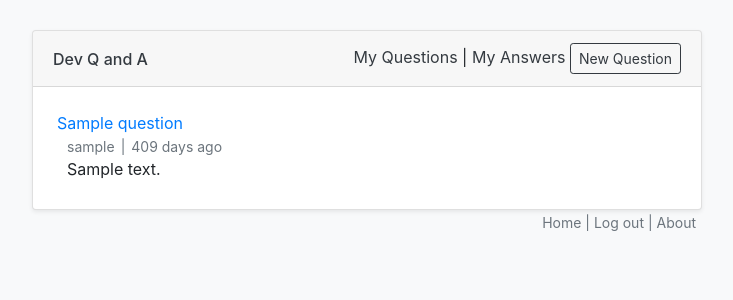
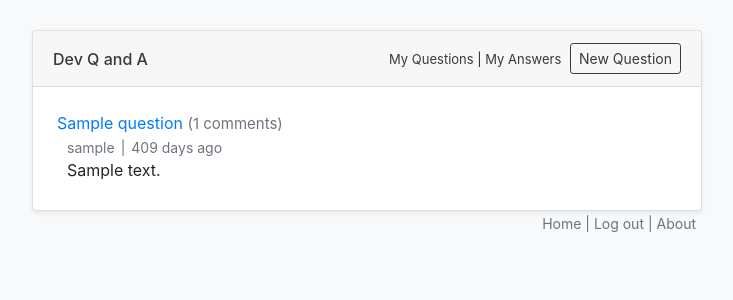
Before and after one commit to GabrielWongAu/DevQandA, a Django app: page /question/my_answers/ in a window 1280 px wide. Shown: the top 300 px of the page, without its empty margins (273-1006 px from the left). Run offline with Django 3.2, Linux system fonts and the light colour scheme; a user stored in the database is signed in; tables that the repository leaves empty hold one stand-in row (values such as "Sample post"); some libraries are stand-ins or nearby versions.

Commit message:
Added num_answers

```diff
--- a/main/models.py
+++ b/main/models.py
@@ -26,6 +26,9 @@ class Question(models.Model):
     modified    = models.DateTimeField()
 
     @property
+    def num_answers(self):
+        answers = Answer.objects.filter(question_id = self.id)
+        return len(answers)
     def x_ago(self):
         diff = datetime.datetime.now(datetime.timezone.utc) - self.created
         return x_ago_helper(diff)
--- a/static/style.css
+++ b/static/style.css
@@ -1,3 +1,7 @@
+.num-answers {
+    font-size: 15px;
+}
+
 .answers > hr:last-child {
     display: none;
 }
@@ -10,7 +14,7 @@
     margin-left: 10px;
 }
 
-.csqa-nav {
+.devqanda-nav {
     position: relative;
     top: 1px;
     font-size: 13;
--- a/templates/home.html
+++ b/templates/home.html
@@ -3,7 +3,7 @@
 
 {% for question in questions %}
     <p>
-        <a href="/question/{{question.id}}">{{ question.title }}</a><span> by {{ question.user.username }}</span></p>
+        <a href="/question/{{question.id}}">{{ question.title }} <span class="text-secondary num-answers">({{ question.num_answers }} comments)</span></a>
     </p>
 
 {% endfor %}
--- a/templates/my_answers.html
+++ b/templates/my_answers.html
@@ -4,7 +4,7 @@
 <div class="answers">
 {% for answer in answers %}
     <p style="margin-bottom: 1">
-        <a href="/question/{{answer.question.id}}">{{ answer.question.title }}</a>
+      <a href="/question/{{answer.question.id}}">{{ answer.question.title }} <span class="text-secondary num-answers">({{ answer.question.num_answers }} comments)</span></a>
     </p>
     <div class='answer-block'>
       <div class='text-secondary' style="font-size: 14px">{{ answer.user }}<span style="margin-right: 6px; margin-left: 6px;">|</span></span>{{ answer.x_ago }}</div>
--- a/templates/my_questions.html
+++ b/templates/my_questions.html
@@ -3,7 +3,7 @@
 {% block content %}
 {% for question in questions %}
     <p>
-        <a href="/question/{{question.id}}">{{ question.title }}</a>
+        <a href="/question/{{question.id}}">{{ question.title }} <span class="text-secondary num-answers">({{ question.num_answers }} comments)</span></a>
     </p>
 {% endfor %}
 {% if not questions_exist %}
```
Also changed, not shown: devqanda/settings.py (+6 -3 lines).
